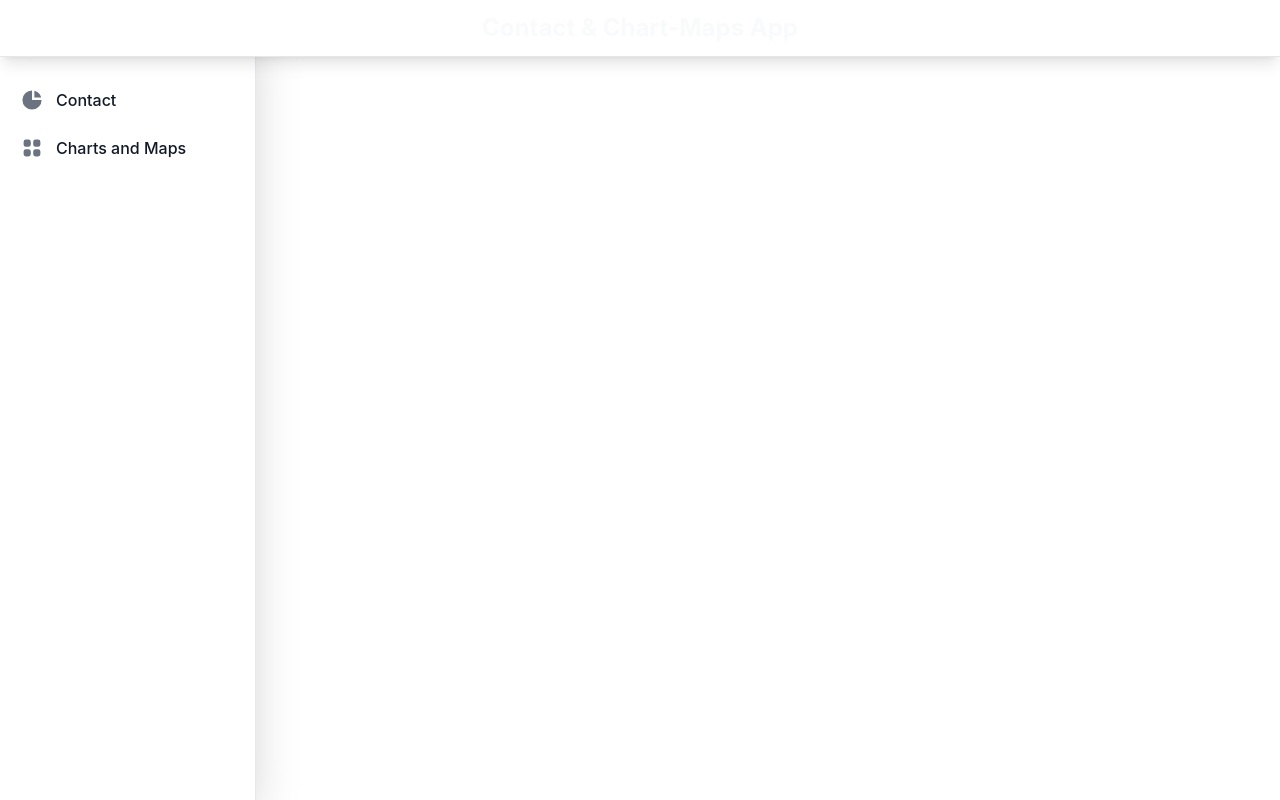
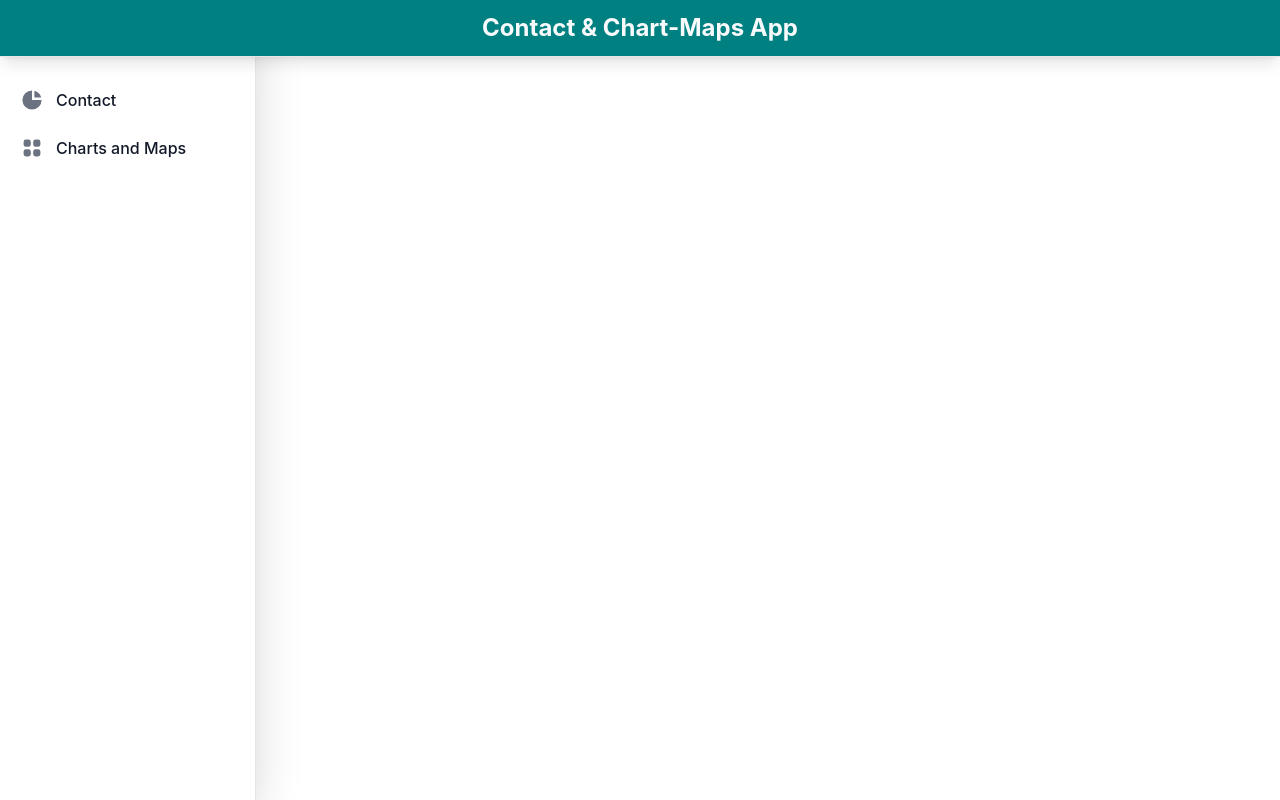
Before and after one commit to ShimantaBhuyan/contacts-chart-app, a React (Vite) app: page / in a window 1280 px wide. Built offline with nearby package versions, Linux system fonts and the light colour scheme.

Commit message:
feat: add charts&maps route and install dependencies

```diff
--- a/package.json
+++ b/package.json
@@ -12,11 +12,14 @@
   "dependencies": {
     "@reduxjs/toolkit": "^1.9.5",
     "@tanstack/react-query": "^4.29.11",
+    "d3": "^7.8.4",
+    "moment": "^2.29.4",
     "react": "^18.2.0",
     "react-dom": "^18.2.0",
     "react-nice-avatar": "^1.4.0",
     "react-redux": "^8.0.5",
-    "react-router-dom": "^6.11.2"
+    "react-router-dom": "^6.11.2",
+    "recharts": "^2.6.2"
   },
   "devDependencies": {
     "@types/react": "^18.0.28",
--- a/src/App.tsx
+++ b/src/App.tsx
@@ -2,7 +2,7 @@ import { useState, useEffect } from "react";
 import { Outlet, Link, useLocation } from "react-router-dom";
 
 const titleMap = [
-  { path: "/chart-map", title: "Charts and Maps Page" },
+  { path: "/charts-maps", title: "Charts and Maps Page" },
   { path: "/contacts", title: "Contact Page" },
   { path: "/", title: "Contact & Chart-Maps App" },
 ];
@@ -15,7 +15,7 @@ export default function App() {
     const curHeader =
       curLoc.pathname === "/"
         ? titleMap[2]
-        : titleMap.find((item) => curLoc.pathname.includes(item.path));
+        : titleMap.find((item) => curLoc.pathname.startsWith(item.path));
     if (curHeader && curHeader.title) {
       setHeader(curHeader.title);
     }
@@ -23,7 +23,7 @@ export default function App() {
 
   return (
     <>
-      <nav className="fixed top-0 z-50 w-full bg-white border-b border-gray-200 shadow-lg bg-[teal]">
+      <nav className="fixed top-0 z-50 w-full border-b border-gray-200 shadow-lg bg-[teal]">
         <div className="px-3 py-3 lg:px-5">
           <div className="flex justify-center items-center">
             <h1 className="text-2xl font-bold text-gray-50">{header}</h1>
--- a/src/main.tsx
+++ b/src/main.tsx
@@ -12,6 +12,7 @@ import Contacts from "./routes/contact";
 import CreateContact from "./routes/create-contact";
 import ContactDetails from "./routes/contact-details";
 import EditContact from "./routes/edit-contact";
+import ChartsMaps from "./routes/charts-maps";
 
 const router = createBrowserRouter([
   {
@@ -35,6 +36,10 @@ const router = createBrowserRouter([
         path: "contacts/create",
         element: <CreateContact />,
       },
+      {
+        path: "charts-maps/",
+        element: <ChartsMaps />,
+      },
     ],
   },
 ]);
--- /dev/null
+++ b/src/routes/charts-maps.tsx
@@ -0,0 +1,3 @@
+import ChartsMaps from "../components/ChartsMaps";
+
+export default ChartsMaps;
```
Also changed, not shown: 1 other file (tests, documents, lock files or other folders).
